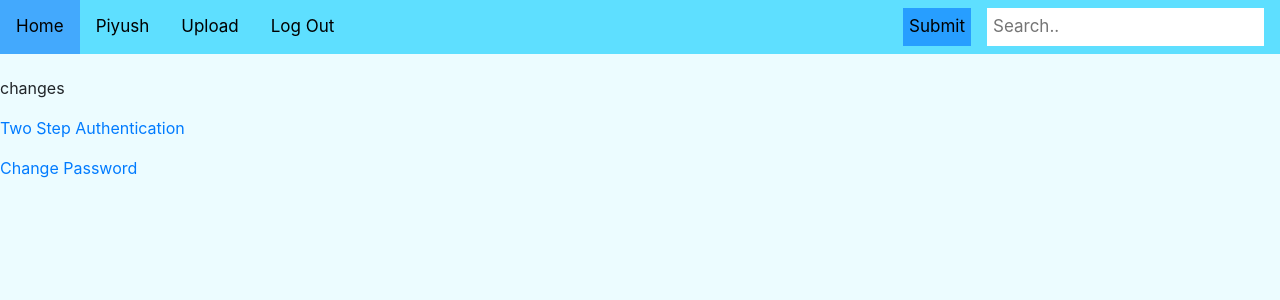
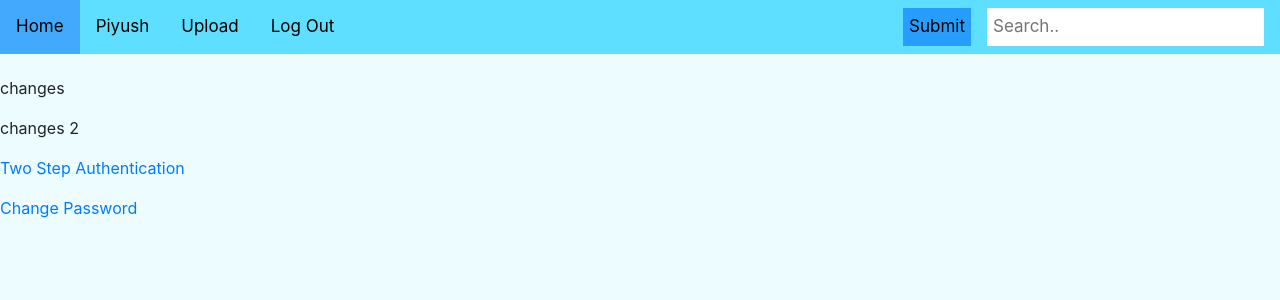
Before and after one commit to piyush0074/eduket, a Django app: page /account/ in a window 1280 px wide. Shown: the top 300 px of the page. Run offline with Django 3.2, Linux system fonts and the light colour scheme; a user stored in the database is signed in; data comes from the database, SQL or seed files in the repository; some libraries are stand-ins or nearby versions.

Commit message:
changes 2 in account.html

```diff
--- a/template/account.html
+++ b/template/account.html
@@ -12,6 +12,7 @@
 </div>
 </div>
 <p>changes</p>
+<p> changes 2</p>
 <p><a href="{% url 'mfa:security_settings' %}" style="text-decoration: none;">Two Step Authentication</a></p>
 <p><a href=""style="text-decoration: none;">Change Password</a></p>
 
```
